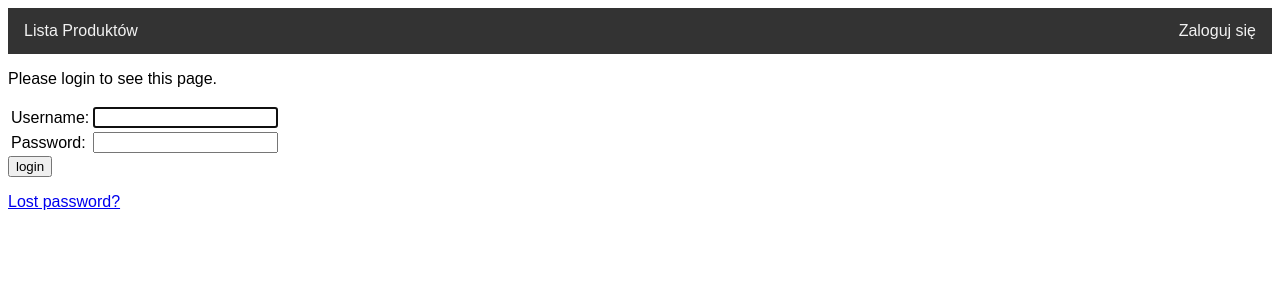
After one commit to nizwant/ecommerce_shop_python, a Django app: a page that uses product_page/templates/base.html in a window 1280 px wide. The commit adds this page. Shown: the top 300 px of the page. Run offline with Django 4.2, Linux system fonts and the light colour scheme.

Commit message:
Add Django authentication and password reset functionality

```diff
--- a/ecommerce/settings.py
+++ b/ecommerce/settings.py
@@ -37,6 +37,7 @@ INSTALLED_APPS = [
     "django.contrib.auth",
     "django.contrib.contenttypes",
     "django.contrib.sessions",
+    "django_mailbox",
     "django.contrib.messages",
     "django.contrib.staticfiles",
 ]
@@ -123,3 +124,4 @@ STATIC_URL = "/static/"
 # https://docs.djangoproject.com/en/4.2/ref/settings/#default-auto-field
 
 DEFAULT_AUTO_FIELD = "django.db.models.BigAutoField"
+LOGIN_REDIRECT_URL = "/products/"
--- a/ecommerce/urls.py
+++ b/ecommerce/urls.py
@@ -22,4 +22,10 @@ from django.conf.urls.static import static
 urlpatterns = [
     path("admin/", admin.site.urls),
     path("products/", include("product_page.urls")),
-] + static(settings.MEDIA_URL, document_root=settings.MEDIA_ROOT)
+]
+
+urlpatterns += [
+    path("accounts/", include("django.contrib.auth.urls")),
+]
+
+urlpatterns += static(settings.MEDIA_URL, document_root=settings.MEDIA_ROOT)
--- a/product_page/templates/base.html
+++ b/product_page/templates/base.html
@@ -10,10 +10,18 @@
 </head>
 
 <body>
+    {% if user.is_authenticated %}
     <div class="navbar">
         <a href="{% url 'index'%}">Lista Produktów</a>
-        <a class="signin" href="#signin">Zaloguj się</a>
+        <a class="signin" href="/accounts/logout/">Wyloguj się</a>
     </div>
+    {% else %}
+    <div class="navbar">
+        <a href="{% url 'index'%}">Lista Produktów</a>
+        <a class="signin" href="/accounts/login/">Zaloguj się</a>
+    </div>
+    {% endif %}
+
     {% block content %}
     {% endblock %}
 </body>
--- /dev/null
+++ b/product_page/templates/registration/logged_out.html
@@ -0,0 +1,6 @@
+{% extends "base.html" %}
+
+{% block content %}
+<p>Logged out!</p>
+<a href="{% url 'login'%}">Click here to login again.</a>
+{% endblock %}
--- /dev/null
+++ b/product_page/templates/registration/login.html
@@ -0,0 +1,37 @@
+{% extends "base.html" %}
+
+{% block content %}
+
+{% if form.errors %}
+<p>Your username and password didn't match. Please try again.</p>
+{% endif %}
+
+{% if next %}
+{% if user.is_authenticated %}
+<p>Your account doesn't have access to this page. To proceed,
+    please login with an account that has access.</p>
+{% else %}
+<p>Please login to see this page.</p>
+{% endif %}
+{% endif %}
+
+<form method="post" action="{% url 'login' %}">
+    {% csrf_token %}
+    <table>
+        <tr>
+            <td>{{ form.username.label_tag }}</td>
+            <td>{{ form.username }}</td>
+        </tr>
+        <tr>
+            <td>{{ form.password.label_tag }}</td>
+            <td>{{ form.password }}</td>
+        </tr>
+    </table>
+    <input type="submit" value="login">
+    <input type="hidden" name="next" value="{{ next }}">
+</form>
+
+{# Assumes you set up the password_reset view in your URLconf #}
+<p><a href="{% url 'password_reset' %}">Lost password?</a></p>
+
+{% endblock %}
--- /dev/null
+++ b/product_page/templates/registration/password_reset_complete.html
@@ -0,0 +1,6 @@
+{% extends "base.html" %}
+
+{% block content %}
+<h1>The password has been changed!</h1>
+<p><a href="{% url 'login' %}">log in again?</a></p>
+{% endblock %}
--- /dev/null
+++ b/product_page/templates/registration/password_reset_done.html
@@ -0,0 +1,6 @@
+{% extends "base.html" %}
+
+{% block content %}
+<p>We've emailed you instructions for setting your password. If they haven't arrived in a few minutes, check your spam
+    folder.</p>
+{% endblock %}
--- /dev/null
+++ b/product_page/templates/registration/password_reset_email.html
@@ -0,0 +1,2 @@
+Someone asked for password reset for email {{ email }}. Follow the link below:
+{{ protocol }}://{{ domain }}{% url 'password_reset_confirm' uidb64=uid token=token %}
```
Also changed, not shown: product_page/templates/registration/password_reset_confirm.html (added, +32 -0 lines), product_page/templates/registration/password_reset_form.html (added, +12 -0 lines), db.sqlite3.
